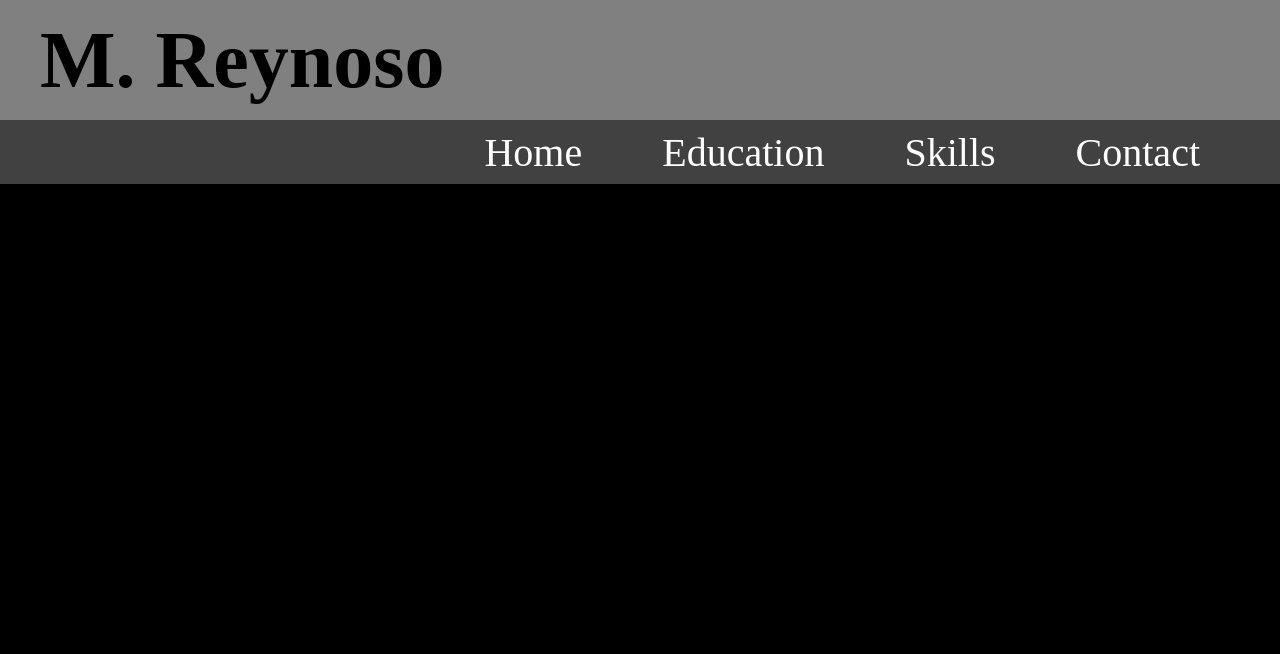
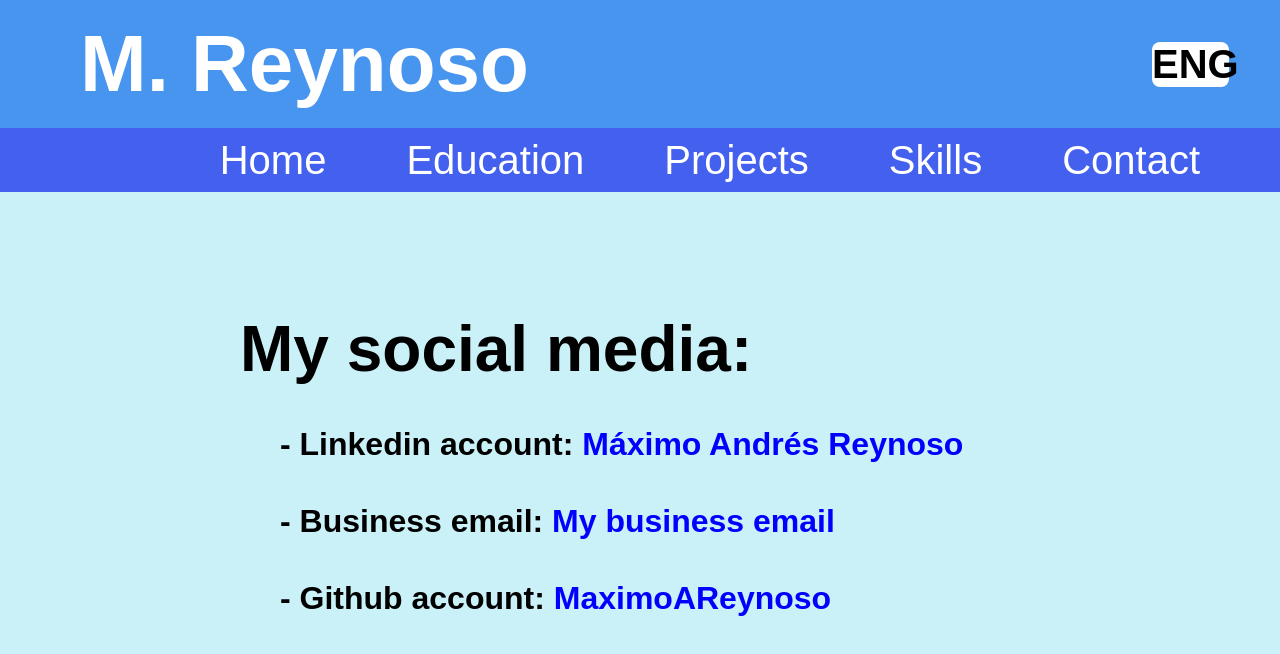
Before and after one commit to MaximoAReynoso/portfolio, a React (Vite) app in the folder client/: page /contact in a window 1280 px wide. Shown: the top 654 px of the page. Built offline with nearby package versions, Linux system fonts and the light colour scheme.

Commit message:
Home, Projects and Contact done

```diff
--- a/client/package.json
+++ b/client/package.json
@@ -10,8 +10,10 @@
     "preview": "vite preview"
   },
   "dependencies": {
+    "framer-motion": "^12.23.24",
     "react": "^19.1.1",
-    "react-dom": "^19.1.1"
+    "react-dom": "^19.1.1",
+    "react-router-dom": "^7.9.4"
   },
   "devDependencies": {
     "@eslint/js": "^9.36.0",
--- a/client/src/App.jsx
+++ b/client/src/App.jsx
@@ -1,10 +1,25 @@
-import React from 'react';
-import Header from './Header';
+import { BrowserRouter, Routes, Route } from 'react-router-dom';
+import { AnimatePresence } from 'framer-motion';
+
+import {Header} from './pages/Header';
+import Home from './pages/Home';
+import Project from './pages/Projects';
+import Contact from './pages/Contact';
 
 function App() {
   return (
     <>
+    <BrowserRouter>
       <Header />
+
+      <AnimatePresence mode="wait">
+        <Routes>
+          <Route path="/" element={<Home />} />
+          <Route path="/projects" element={<Project />} />
+          <Route path="/contact" element={<Contact />} />
+        </Routes>
+      </AnimatePresence>
+    </BrowserRouter>
     </>
   )
 }
--- a/client/src/Header.jsx
+++ /dev/null
@@ -1,20 +0,0 @@
-import React from 'react'
-import './Header.css'
-
-function Header(){
-    return (
-        <>
-            <div className='header'>
-                <p className='text'>M. Reynoso</p>
-            </div>
-            <div className='options'>
-                <div><a href='#'>Home</a></div>
-                <div><a href='#'>Education</a></div>
-                <div><a href='#'>Skills</a></div>
-                <div><a href='#'>Contact</a></div>
-            </div>
-        </>
-    )
-}
-
-export default Header;
--- a/client/src/index.css
+++ b/client/src/index.css
@@ -3,5 +3,5 @@
 }
 
 body {
-    background-color: black;
+    background-color: #CAF0F8;
 }
--- /dev/null
+++ b/client/src/pages/Contact.css
@@ -0,0 +1,43 @@
+.title {
+    margin-left: 30vh;
+    margin-top: 15vh;
+
+    font-size: 8vh;
+    font-family: Sans-serif;
+    font-weight: bold;
+}
+
+div > p {
+    margin-left: 35vh;
+    margin-top: 5vh;
+
+    font-size: 4vh;
+    font-family: Sans-serif;
+    font-weight: bold;
+}
+
+div > p > a {
+    position: relative;
+    display: inline-block;
+    color: blue;
+
+    font-size: 4vh;
+    font-family: Sans-serif;
+    font-weight: bold;
+    text-decoration: none;
+}
+
+div > p > a::after {
+    content: "";
+    position: absolute;
+    width: 0;
+    height: 2px;
+    bottom: 0;
+    left: 0;
+    background-color: blue;
+    transition: width 0.3s ease;
+}
+
+div > p > a:hover::after {
+    width: 100%;
+}
--- /dev/null
+++ b/client/src/pages/Contact.jsx
@@ -0,0 +1,19 @@
+import './Contact.css'
+import { motion } from 'framer-motion';
+
+function Contact() {
+    return (
+        <>
+            <motion.div initial={{ x: 100, opacity: 0 }} animate={{ x: 0, opacity: 1 }} exit={{ x: -100, opacity: 0 }} transition={{ duration: 0.6, ease: 'easeOut' }}>
+                <p className='title'>My social media:</p>
+                <div>
+                    <p>- Linkedin account: <a href='https://www.linkedin.com/in/maximo-reynoso/'>Máximo Andrés Reynoso</a></p>
+                    <p>- Business email: <a href='mailto:maximoreynosob@gmail.com'>My business email</a></p>
+                    <p>- Github account: <a href='https://github.com/MaximoAReynoso'>MaximoAReynoso</a></p>
+                </div>
+            </motion.div>
+        </>
+    )
+}
+
+export default Contact;
--- a/client/src/Header.css
+++ b/client/src/pages/Header.css
@@ -12,8 +12,8 @@
 .header {
     display: flex;
     align-items: center;
-    height: 15vh;
-    background-color: gray;
+    height: 16vh;
+    background-color: #4895EF;
 
     animation: slideDownFade 0.8s ease-out 0.5s forwards;
     opacity: 0;
@@ -22,16 +22,37 @@
 .text {
     font-weight: bold;
     font-size: 10vh;
+    color: white;
+    font-family: Sans-serif;
 
     text-align: left;
-    margin-left: 5vh;
+    margin-left: 10vh;
+    margin-top: -0vh;
+    cursor: default;
 }
 
-.text:hover {cursor: default;}
+.languageSelector {
+    position: absolute;
+    font-weight: bold;
+    font-size: 5vh;
+    background-color: white;
+    color: black;
+    font-family: Sans-serif;
+
+    text-align: left;
+    margin-left: 90%;
+    margin-top: -0vh;
+
+    width: 6%;
+    border-radius: 1vh;
+    text-align: center;
+    cursor: pointer;
+}
 
 .options {
-    background-color: rgb(65, 65, 65);
+    background-color: #4361EE;
     font-size: 5vh;
+    font-family: Sans-serif;
     display: flex;
     justify-content: right;
     height: 8vh;
@@ -47,14 +68,14 @@
     align-items: center;
 }
 
-a {
+.nav-link {
     position: relative;
     display: inline-block;
     color: white;
     text-decoration: none;
 }
 
-a::after {
+.nav-link::after {
     content: "";
     position: absolute;
     width: 0;
@@ -65,6 +86,6 @@ a::after {
     transition: width 0.3s ease;
 }
 
-a:hover::after {
+.nav-link:hover::after {
     width: 100%;
 }
--- /dev/null
+++ b/client/src/pages/Header.jsx
@@ -0,0 +1,38 @@
+import './Header.css'
+
+import { Link } from 'react-router-dom';
+import { useState } from 'react';
+
+function Language (){
+    const [text, setText] = useState('ENG');
+
+    const handleClick = () => {
+        setText(prev => (prev === 'ENG' ? 'ESP' : 'ENG'));
+    };
+
+    return (
+        <p onClick={handleClick} className='languageSelector'>
+            {text}
+        </p>
+    )
+}
+
+function Header(){
+    return (
+        <>
+            <div className='header'>
+                <p className='text'>M. Reynoso</p>
+                <Language />
+            </div>
+            <div className='options'>
+                <div><Link className="nav-link" to='/'>Home</Link></div>
+                <div><Link className="nav-link" to='/'>Education</Link></div>
+                <div><Link className="nav-link" to='/projects'>Projects</Link></div>
+                <div><Link className="nav-link" to='/'>Skills</Link></div>
+                <div><Link className="nav-link" to='/contact'>Contact</Link></div>
+            </div>
+        </>
+    )
+}
+
+export {Header, Language};
--- /dev/null
+++ b/client/src/pages/Home.css
@@ -0,0 +1,9 @@
+.paragraph {
+    margin-left: 30vh;
+    margin-top: 15vh;
+
+    font-size: 8vh;
+    font-family: Sans-serif;
+    font-weight: bold;
+    cursor: default;
+}
--- /dev/null
+++ b/client/src/pages/Home.jsx
@@ -0,0 +1,14 @@
+import './Home.css';
+import { motion } from 'framer-motion';
+
+function Home (){
+    return (
+        <>
+        <motion.div initial={{ x: 100, opacity: 0 }} animate={{ x: 0, opacity: 1 }} exit={{ x: -100, opacity: 0 }} transition={{ duration: 0.6, ease: 'easeOut' }}>
+            <p className='paragraph'>Welcome to my Portfolio</p>
+        </motion.div>
+        </>
+    )
+}
+
+export default Home;
--- /dev/null
+++ b/client/src/pages/Projects.css
@@ -0,0 +1,58 @@
+.titleProjects {
+    margin-left: 15vh;
+    margin-top: 8vh;
+
+    font-size: 8vh;
+    font-family: Sans-serif;
+    font-weight: bold;
+}
+
+.projectBoxes {
+    position: relative;
+}
+
+.box {
+    width: 60%;
+    height: 30vh;
+    background-color: #4CC9F0;
+    border-radius: 1vh;
+
+    margin-left: 20%;
+    margin-top: 5vh;
+    margin-bottom: 5vh;
+
+    cursor: pointer;
+}
+
+.img {
+    position: absolute;
+    width: 10%;
+    height: 22vh;
+    background-color: white;
+
+    margin-top: 1.8%;
+    margin-left: 2%;
+    border-radius: 1vh;
+}
+
+.projectTitle {
+    margin-top: 2%;
+    margin-left: 14%;
+    position: absolute;
+
+    font-weight: bold;
+    font-size: 6vh;
+    font-family: sans-serif;
+}
+
+.projectDescription {
+    width: 40%;
+
+    margin-top: 6.5%;
+    margin-left: 14%;
+    position: absolute;
+
+    font-weight: bold;
+    font-size: 2vh;
+    font-family: sans-serif;
+}
--- /dev/null
+++ b/client/src/pages/Projects.jsx
@@ -0,0 +1,25 @@
+import './Projects.css';
+import { motion } from 'framer-motion';
+
+function Projects(){
+    const items = ['One', 'Two', 'Three', 'Four'];
+
+    return (
+        <>
+        <motion.div initial={{ x: 100, opacity: 0 }} animate={{ x: 0, opacity: 1 }} exit={{ x: -100, opacity: 0 }} transition={{ duration: 0.6, ease: 'easeOut' }}>
+            <p className='titleProjects'>Here are some of my projects:</p>
+            <div className='projectBoxes'>
+                {items.map((item) => (
+                <div className="box">
+                    <div className='img'></div>
+                    <p className='projectTitle'>Project Number: {item}</p>
+                    <p className='projectDescription'>Lorem ipsum dolor sit amet, consectetur adipiscing elit. In ut rutrum arcu. Duis eget purus nec arcu consequat accumsan. Aliquam feugiat porttitor odio sed aliquam. Nam vestibulum egestas enim, vel efficitur diam tincidunt sed. Nam tempus, lorem in ullamcorper egestas, neque ligula bibendum lacus, vel eleifend ligula nisl vel tellus.</p>
+                </div>
+                ))}
+            </div>
+        </motion.div>
+        </>
+    )
+}
+
+export default Projects;
```
Also changed, not shown: 1 other file (tests, documents, lock files or other folders).
